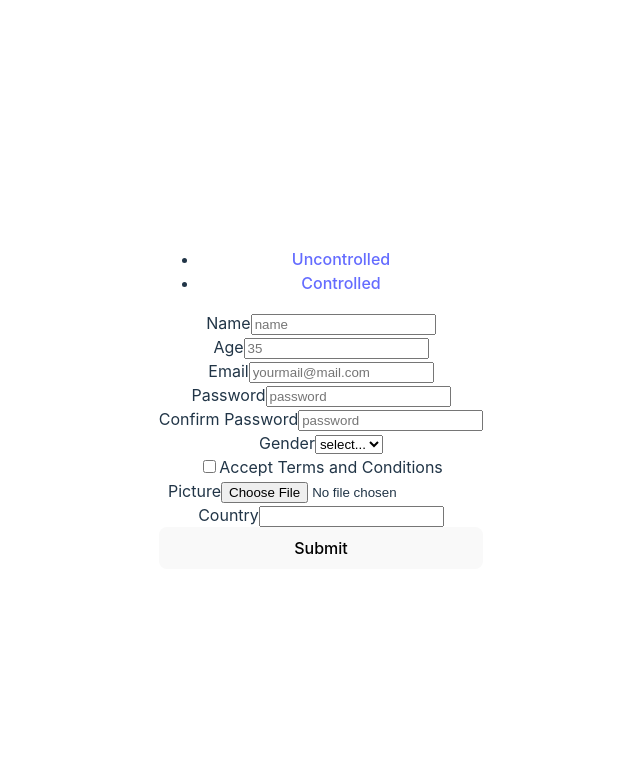
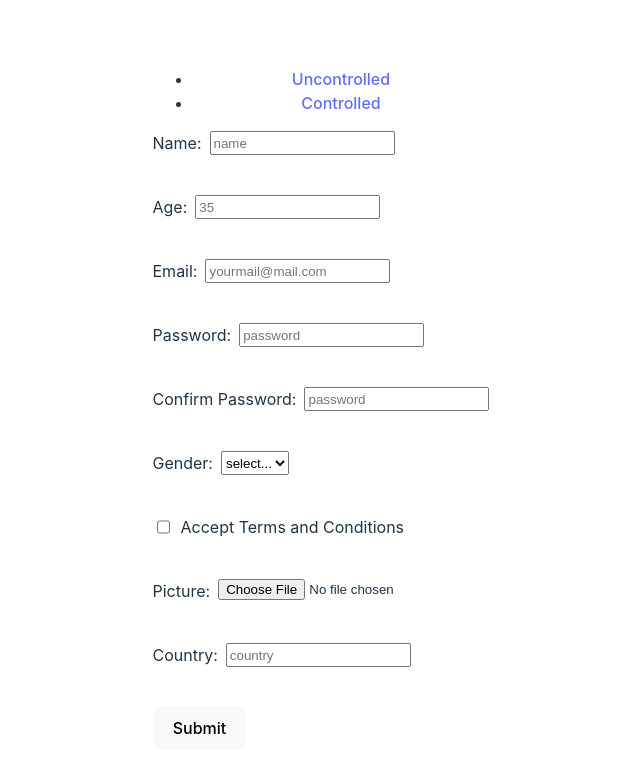
Before and after one commit to dimabaril/RSS-REACT2024Q3, a React (Vite) app: page /controlled in a window 1280 px wide. Shown: the top 772 px of the page, without its empty margins (319-959 px from the left). Built offline with nearby package versions, Linux system fonts and the light colour scheme.

Commit message:
feat: autocomplete control to select country

```diff
--- a/package.json
+++ b/package.json
@@ -15,6 +15,7 @@
   "dependencies": {
     "@hookform/resolvers": "^3.9.0",
     "@reduxjs/toolkit": "^2.2.7",
+    "countries-list": "^3.1.1",
     "react": "^18.3.1",
     "react-dom": "^18.3.1",
     "react-hook-form": "^7.52.2",
--- /dev/null
+++ b/src/app/countriesSlice.ts
@@ -0,0 +1,10 @@
+import { createSlice } from "@reduxjs/toolkit";
+import { countries } from "countries-list";
+
+const countriesSlice = createSlice({
+  name: "countries",
+  initialState: Object.values(countries).map((country) => country.name),
+  reducers: {},
+});
+
+export default countriesSlice.reducer;
--- /dev/null
+++ b/src/app/store.ts
@@ -0,0 +1,13 @@
+import { configureStore } from "@reduxjs/toolkit";
+
+import countriesReducer from "./countriesSlice";
+
+export const store = configureStore({
+  reducer: {
+    countries: countriesReducer,
+  },
+});
+
+export type RootState = ReturnType<typeof store.getState>;
+
+export type AppDispatch = typeof store.dispatch;
--- a/src/main.tsx
+++ b/src/main.tsx
@@ -1,7 +1,9 @@
 import { StrictMode } from "react";
 import { createRoot } from "react-dom/client";
+import { Provider } from "react-redux";
 import { RouterProvider, createBrowserRouter } from "react-router-dom";
 
+import { store } from "./app/store";
 import ErrorPage from "./components/ErrorPage";
 import "./index.css";
 import Root from "./routes/Root";
@@ -27,6 +29,8 @@ const router = createBrowserRouter([
 
 createRoot(document.getElementById("root")!).render(
   <StrictMode>
-    <RouterProvider router={router} />
+    <Provider store={store}>
+      <RouterProvider router={router} />
+    </Provider>
   </StrictMode>,
 );
--- a/src/routes/controlled-form/ControlledForm.scss
+++ b/src/routes/controlled-form/ControlledForm.scss
@@ -1,4 +1,15 @@
 .form {
   display: flex;
   flex-direction: column;
+  align-items: flex-start;
+
+  label {
+    display: flex;
+    gap: 0.5rem;
+  }
+
+  .error {
+    color: red;
+    height: 2.5rem;
+  }
 }
--- a/src/routes/controlled-form/ControlledForm.tsx
+++ b/src/routes/controlled-form/ControlledForm.tsx
@@ -1,7 +1,10 @@
 import { yupResolver } from "@hookform/resolvers/yup";
+import { countries } from "countries-list";
 import { SubmitHandler, useForm } from "react-hook-form";
+import { useSelector } from "react-redux";
 import * as yup from "yup";
 
+import { RootState } from "../../app/store";
 import "./ControlledForm.scss";
 
 interface IFormInput {
@@ -16,15 +19,16 @@ interface IFormInput {
   country: string;
 }
 
-const FILE_SIZE = 1024 * 1024; // Максимальный размер файла - 1MB
+const FILE_SIZE = 1024 * 1024;
 const SUPPORTED_FORMATS = ["image/jpg", "image/jpeg", "image/png"];
+const GENDER = ["male", "female", "other"];
 
 const firstUppercaseLetterSchema = yup
   .string()
-  .required("Name is required")
+  .required("name is required")
   .test(
     "first-uppercase-letter",
-    "The first letter must be uppercase",
+    "the first letter must be uppercase",
     (value) => {
       if (!value) return false;
       return /^[A-Z]/.test(value);
@@ -33,45 +37,45 @@ const firstUppercaseLetterSchema = yup
 
 const passwordSchema = yup
   .string()
-  .required("Password is required")
-  .min(8, "Password must be at least 8 characters long")
-  .matches(/[a-z]/, "Password must contain at least one lowercase letter")
-  .matches(/[A-Z]/, "Password must contain at least one uppercase letter")
-  .matches(/\d/, "Password must contain at least one number")
-  .matches(/[@$!%*?&]/, "Password must contain at least one special character");
+  .required("password is required")
+  .min(8, "password must be at least 8 characters long")
+  .matches(/[a-z]/, "password must contain at least one lowercase letter")
+  .matches(/[A-Z]/, "password must contain at least one uppercase letter")
+  .matches(/\d/, "password must contain at least one number")
+  .matches(/[@$!%*?&]/, "password must contain at least one special character");
 
 const schema = yup.object().shape({
   name: firstUppercaseLetterSchema,
   age: yup
     .number()
-    .typeError("Age is required")
-    .required("Age is required")
-    .max(100, "Age must be less than 100")
+    .typeError("age must be a number")
+    .required("age is required")
+    .max(100, "age must be less than 100")
     .positive()
     .integer(),
-  email: yup.string().required("Email is required").email(),
+  email: yup.string().required("email is required").email(),
   password: passwordSchema,
   confirmPassword: yup
     .string()
-    .required("Confirm Password is required")
-    .oneOf([yup.ref("password")], "Passwords must match"),
+    .required("confirm Password is required")
+    .oneOf([yup.ref("password")], "passwords must match"),
   gender: yup
     .mixed<"male" | "female" | "other">()
-    .required("Gender is required")
+    .required("gender is required")
     .oneOf(["male", "female", "other"]),
   acceptTermsConditions: yup
     .boolean()
-    .required("Accept T&C is required")
-    .oneOf([true], "Accept T&C is required"),
+    .required("accept T&C is required")
+    .oneOf([true], "accept T&C is required"),
   picture: yup
     .mixed<FileList>()
-    .required("File is required")
-    .test("required", "File is required", (files) => {
+    .required("file is required")
+    .test("required", "file is required", (files) => {
       return files && files.length > 0;
     })
     .test(
       "fileSize",
-      `File size must not be more than ${FILE_SIZE}`,
+      `file size must not be more than ${FILE_SIZE}`,
       (files) => {
         if (files[0]) {
           return files[0].size <= FILE_SIZE;
@@ -79,13 +83,19 @@ const schema = yup.object().shape({
         return true;
       },
     )
-    .test("fileFormat", "Only jpeg and png files are allowed", (files) => {
+    .test("fileFormat", "only jpeg and png files are allowed", (files) => {
       if (files[0]) {
         return SUPPORTED_FORMATS.includes(files[0].type);
       }
       return true;
     }),
-  country: yup.string().required("Country is required"),
+  country: yup
+    .string()
+    .required("country is required")
+    .oneOf(
+      Object.values(countries).map((country) => country.name),
+      "invalid country",
+    ),
 });
 
 export default function ControlledForm() {
@@ -95,76 +105,88 @@ export default function ControlledForm() {
     formState: { errors },
   } = useForm<IFormInput>({
     resolver: yupResolver(schema),
+    mode: "onChange",
   });
+
+  const countries = useSelector((state: RootState) => state.countries);
 
   const onSubmit: SubmitHandler<IFormInput> = (data) => console.log(data);
 
   return (
     <form className="form" onSubmit={handleSubmit(onSubmit)}>
       <label htmlFor="name">
-        Name
+        Name:
         <input placeholder="name" {...register("name")} />
       </label>
-      {errors.name && <p>{errors.name.message}</p>}
+      <span className="error">{errors.name?.message}</span>
       <label htmlFor="age">
-        Age
+        Age:
         <input placeholder="35" type="number" {...register("age")} />
       </label>
-      {errors.age && <p>{errors.age.message}</p>}
+      <span className="error">{errors.age?.message}</span>
       <label htmlFor="email">
-        Email
+        Email:
         <input
           placeholder="yourmail@mail.com"
           type="email"
           {...register("email")}
         />
       </label>
-      {errors.email && <p>{errors.email.message}</p>}
+      <span className="error">{errors.email?.message}</span>
       <label htmlFor="password">
-        Password
+        Password:
         <input
           placeholder="password"
           type="password"
           {...register("password")}
         />
       </label>
-      {errors.password && <p>{errors.password.message}</p>}
+      <span className="error">{errors.password?.message}</span>
       <label htmlFor="confirmPassword">
-        Confirm Password
+        Confirm Password:
         <input
           placeholder="password"
           type="password"
           {...register("confirmPassword")}
         />
       </label>
-      {errors.confirmPassword && <p>{errors.confirmPassword.message}</p>}
+      <span className="error">{errors.confirmPassword?.message}</span>
       <label htmlFor="gender">
-        Gender
+        Gender:
         <select {...register("gender")}>
           <option value="">select...</option>
-          <option value="male">male</option>
-          <option value="female">female</option>
-          <option value="other">other</option>
+          {GENDER.map((gender) => (
+            <option key={gender} value={gender}>
+              {gender}
+            </option>
+          ))}
         </select>
       </label>
-      {errors.gender && <p>{errors.gender.message}</p>}
+      <span className="error">{errors.gender?.message}</span>
       <label>
         <input type="checkbox" {...register("acceptTermsConditions")} />
         Accept Terms and Conditions
       </label>
-      {errors.acceptTermsConditions && (
-        <p>{errors.acceptTermsConditions.message}</p>
-      )}
+      <span className="error">{errors.acceptTermsConditions?.message}</span>
       <label htmlFor="picture">
-        Picture
+        Picture:
         <input type="file" {...register("picture")} />
       </label>
-      {errors.picture && <p>{errors.picture.message}</p>}
+      <span className="error">{errors.picture?.message}</span>
       <label htmlFor="country">
-        Country
-        <input {...register("country")} />
+        Country:
+        <input
+          list="countries"
+          placeholder="country"
+          {...register("country")}
+        />
+        <datalist id="countries">
+          {countries.map((country) => (
+            <option key={country} value={country} />
+          ))}
+        </datalist>
       </label>
-      {errors.country && <p>{errors.country.message}</p>}
+      <span className="error">{errors.country?.message}</span>
 
       <button type="submit">Submit</button>
     </form>
```
Also changed, not shown: 1 other file (tests, documents, lock files or other folders).
